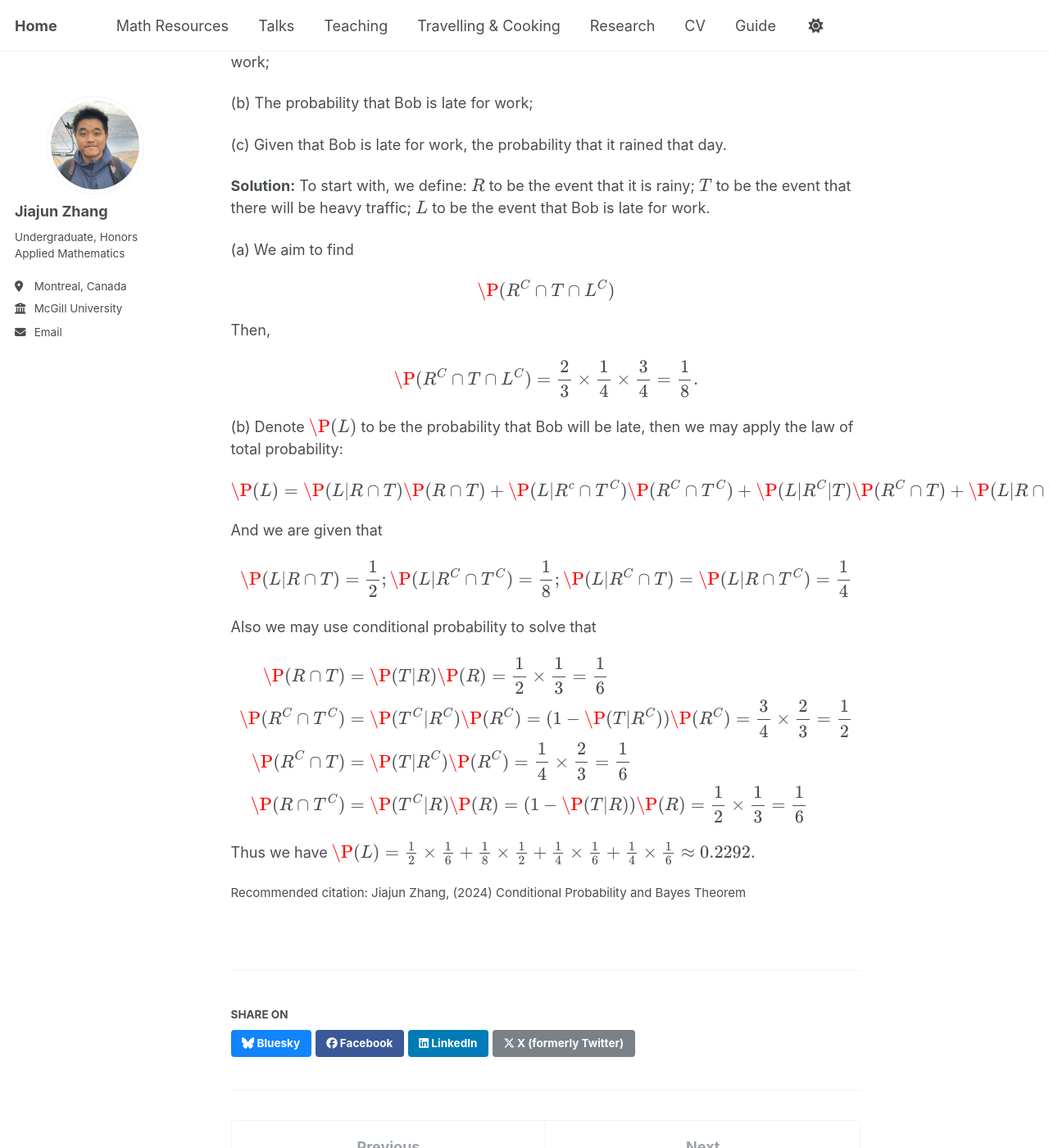
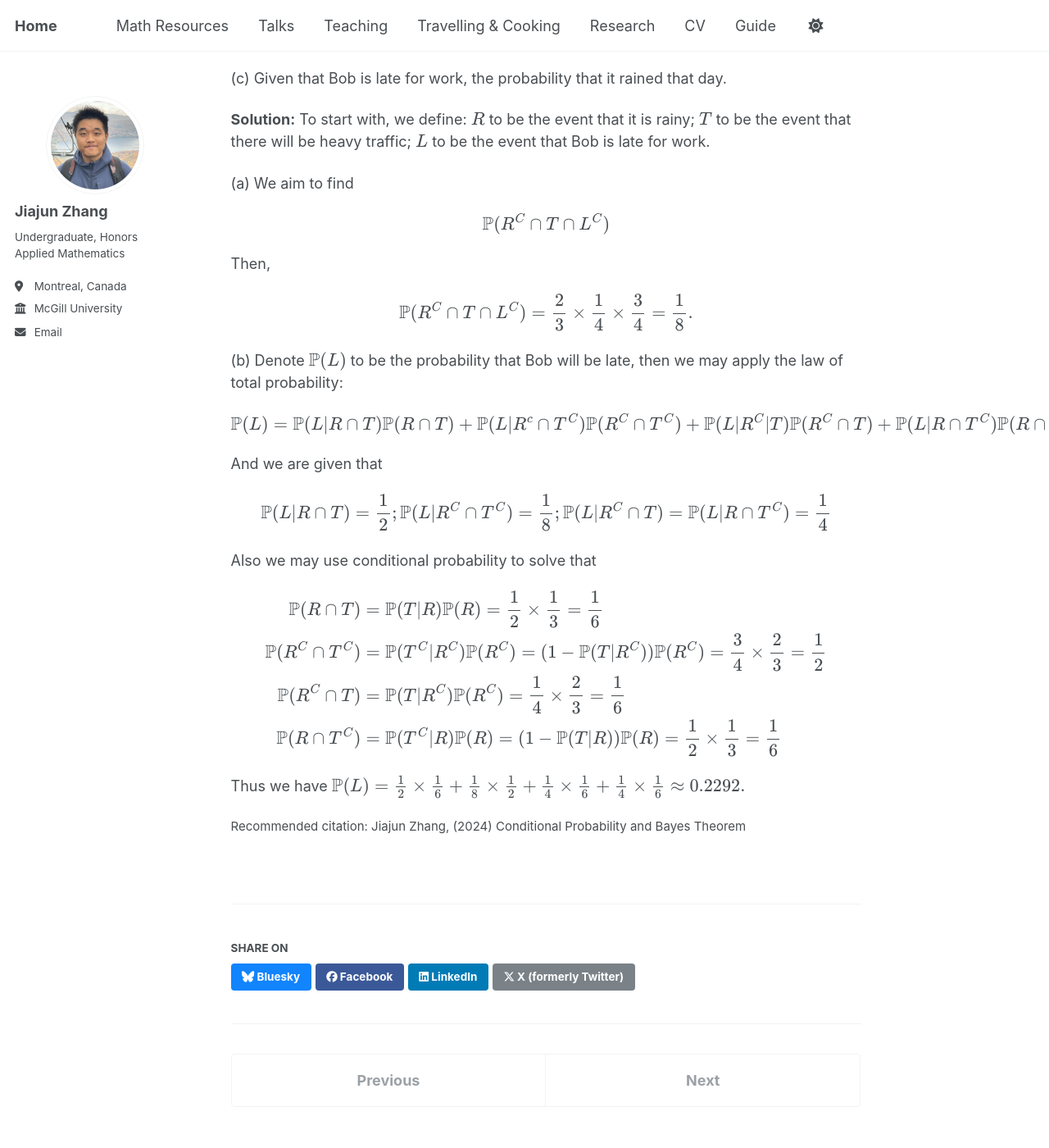
Before and after one commit to JohanssonRein/JohanssonRein.github.io, a Jekyll site: the page built from _publications/2015-10-01-paper-title-number-3.md, in a window 1280 px wide and 1400 px high, scrolled down 3715 px. Shown: the whole window at 82% size. Built offline with Jekyll 4.4.1, drawn with Linux system fonts in a browser that asks for light colours; some of the changed text lies outside the part shown.

Commit message:
Update 2015-10-01-paper-title-number-3.md

```diff
--- a/_publications/2015-10-01-paper-title-number-3.md
+++ b/_publications/2015-10-01-paper-title-number-3.md
@@ -14,44 +14,44 @@ citation: 'Jiajun Zhang, (2024) Conditional Probability and Bayes Theorem'
 # Conditional Probability
 
 **Definition**
-Let $(\Omega,\mathcal{F})$ be the sample space, $A,H \in \Omega$, then we define $\P(A \vert H)$ to be the probability of $A$ given that $H$ occurs, known as the conditional probability of $A$ given $H$.
+Let $(\Omega,\mathcal{F})$ be the sample space, $A,H \in \Omega$, then we define $\mathbb{P}(A \vert H)$ to be the probability of $A$ given that $H$ occurs, known as the conditional probability of $A$ given $H$.
 
 
 **Example:** We may think of rolling a fair dice: If no condition is given, then the probability that number $3$ will face up is just $\displaystyle{\frac{1}{6}}$, but what if we given the condition that the number face up is odd? Then based on this assumption, the probability that number $3$ will face up is $\displaystyle{\frac{1}{3}}$.\\
 
-But how do we actually compute $\P(A \vert H)$? Think about this: By the construction of conditional probability, $\P(A \vert H)$ should somehow proportional to $\P(A \cap H)$, because $\P(A \vert H)$ is an event in $\P(A \cap H)$. We denote by $\P(A \vert H) = k \P(A \cap H)$ for some $k$, now consider $\P(H \vert H) = k \P(H \cap H)$, we conclude that $1 = k \P(H)$, so we have $k = \displaystyle{\frac{1}{\P(H)}}$.\\
+But how do we actually compute $\mathbb{P}(A \vert H)$? Think about this: By the construction of conditional probability, $\mathbb{P}(A \vert H)$ should somehow proportional to $\mathbb{P}(A \cap H)$, because $\mathbb{P}(A \vert H)$ is an event in $\mathbb{P}(A \cap H)$. We denote by $\mathbb{P}(A \vert H) = k \mathbb{P}(A \cap H)$ for some $k$, now consider $\mathbb{P}(H \vert H) = k \mathbb{P}(H \cap H)$, we conclude that $1 = k \mathbb{P}(H)$, so we have $k = \displaystyle{\frac{1}{\mathbb{P}(H)}}$.\\
 
 **Theorem
 Let $(\Omega,\mathcal{F})$ be the sample space, $A,H \in \Omega$, then the conditional probability of $A$ given $H$ is given by
 
 $$
-\P(A \vert H) = \frac{\P(A \cap H)}{\P(H)}
+\mathbb{P}(A \vert H) = \frac{\mathbb{P}(A \cap H)}{\mathbb{P}(H)}
 $$
 
 
-If $\P(A \vert H) = \P(A)$, by theorem 8 we can further conclude $\P(A \cap H) = \P(A) \P(H)$.\\
+If $\mathbb{P}(A \vert H) = \mathbb{P}(A)$, by theorem 8 we can further conclude $\mathbb{P}(A \cap H) = \mathbb{P}(A) \mathbb{P}(H)$.\\
 
 Conditional probability is also a probability measure, it satisfies all the axioms of a probability measure.\\
 
 **Corollary
 Let $B$, $\{ H_n \}_{n=1}^{+\infty}$ be events, then\\
 
-1. $\P(B | B) = 1$;\\
+1. $\mathbb{P}(B | B) = 1$;\\
 
-2. $\P(H | B) = 1 - \P(H^C | B)$;\\
+2. $\mathbb{P}(H | B) = 1 - \mathbb{P}(H^C | B)$;\\
 
-3. If $H_1,H_2,\cdots$ are disjoint, then $\displaystyle{\P \left( \bigcup_{n=1}^{+\infty} H_n \Bigg\vert B\right) = \sum_{i=1}^n \P(H_n | B) }$.
+3. If $H_1,H_2,\cdots$ are disjoint, then $\displaystyle{\mathbb{P} \left( \bigcup_{n=1}^{+\infty} H_n \Bigg\vert B\right) = \sum_{i=1}^n \mathbb{P}(H_n | B) }$.
 
 
 **Definition
-Let $(\Omega,\mathcal{F})$ be the sample space, $A,H \in \Omega$, then we say $A,H$ are independent, if $\P(A \cap H) = \P(A) \P(H)$, i.e, the occurence of $A$ does not depend on $H$.
+Let $(\Omega,\mathcal{F})$ be the sample space, $A,H \in \Omega$, then we say $A,H$ are independent, if $\mathbb{P}(A \cap H) = \mathbb{P}(A) \mathbb{P}(H)$, i.e, the occurence of $A$ does not depend on $H$.
 
 
 **Corollary
 Let $(\Omega,\mathcal{F})$ be the sample space, and $A_1,A_2,\cdots,A_n \in \Omega$, then
 
 $$
-\P\left( \bigcap_{j=1}^n A_j \right) = \prod_{i=1}^n \P \left( A_i \Bigg\vert \bigcap_{j=1}^{i-1} A_j \right)
+\mathbb{P}\left( \bigcap_{j=1}^n A_j \right) = \mathbb{P}rod_{i=1}^n \mathbb{P} \left( A_i \Bigg\vert \bigcap_{j=1}^{i-1} A_j \right)
 $$
 
 
@@ -59,13 +59,13 @@ $$
 We have
 
 $$
-\P \left( \bigcap_{j=1}^n A_j \right) = \P \left( A_j \bigcap \left( \bigcap_{i=1}^{j-1} A_i \right) \right) = \P \left( \bigcap_{i=1}^{n-1} A_j \right) \P \left( A_j \Bigg\vert \bigcap_{i=1}^{j-1} A_i \right),
+\mathbb{P} \left( \bigcap_{j=1}^n A_j \right) = \mathbb{P} \left( A_j \bigcap \left( \bigcap_{i=1}^{j-1} A_i \right) \right) = \mathbb{P} \left( \bigcap_{i=1}^{n-1} A_j \right) \mathbb{P} \left( A_j \Bigg\vert \bigcap_{i=1}^{j-1} A_i \right),
 $$
 
-and we may perform the same step on $ \P \left( \bigcap_{i=1}^{n-1} A_j \right)$, and we will eventually reach
+and we may perform the same step on $ \mathbb{P} \left( \bigcap_{i=1}^{n-1} A_j \right)$, and we will eventually reach
 
 $$
-\P\left( \bigcap_{j=1}^n A_j \right) = \prod_{i=1}^n \P \left( A_i \Bigg\vert \bigcap_{j=1}^{i-1} A_j \right)
+\mathbb{P}\left( \bigcap_{j=1}^n A_j \right) = \mathbb{P}rod_{i=1}^n \mathbb{P} \left( A_i \Bigg\vert \bigcap_{j=1}^{i-1} A_j \right)
 $$
 
 **QED.
@@ -77,10 +77,10 @@ A sequence  $\{ H_n \}$ of events in $\mathcal{F}$ is called a partition of $\Om
 
 **Theorem
 (Law of Total Probability)
-Let $\{H_n \}$ be a partition of $\Omega$, $\P(H_i) \geq 0$, then $\forall B \in \mathcal{F}$, we have
+Let $\{H_n \}$ be a partition of $\Omega$, $\mathbb{P}(H_i) \geq 0$, then $\forall B \in \mathcal{F}$, we have
 
 $$
-\P(B) = \sum_{n=1}^{\infty} \P(B \vert H_n) \P(H_n)
+\mathbb{P}(B) = \sum_{n=1}^{\infty} \mathbb{P}(B \vert H_n) \mathbb{P}(H_n)
 $$
 
 
@@ -89,19 +89,19 @@ We know that $B = B \cap \Omega = B \cap \bigcup_{n=1}^{\infty} H_n = \bigcup_{n
 
 $$
 \begin{align*}
-\P(B) &= \P \left( \bigcup_{n=1}^{\infty} B \cap H_n \right)\\
-& = \sum_{n=1}^{\infty} \P(B \cap H_n), \text{since $B\cap H_n$'s are disjoint} \\
-& = \sum_{n=1}^{\infty} \P(B \vert H_n) \P(H_n)
+\mathbb{P}(B) &= \mathbb{P} \left( \bigcup_{n=1}^{\infty} B \cap H_n \right)\\
+& = \sum_{n=1}^{\infty} \mathbb{P}(B \cap H_n), \text{since $B\cap H_n$'s are disjoint} \\
+& = \sum_{n=1}^{\infty} \mathbb{P}(B \vert H_n) \mathbb{P}(H_n)
 \end{align*}
 $$
 
 **QED.
 
 **Theorem
-(Bayes Theorem) Let $\{ H_n \}$ be a partition of $\Omega$, $\P(H_n) > 0$. Suppose $B \in \mathcal{F}$ with $P(B) > 0$, then
+(Bayes Theorem) Let $\{ H_n \}$ be a partition of $\Omega$, $\mathbb{P}(H_n) > 0$. Suppose $B \in \mathcal{F}$ with $P(B) > 0$, then
 
 $$
-\P(H_k \vert B) = \frac{\displaystyle{\P(H_k)P(B \vert H_k)}}{\displaystyle{\sum_{i=1}^{\infty} P(H_i) \P(B \vert H_i)}}
+\mathbb{P}(H_k \vert B) = \frac{\displaystyle{\mathbb{P}(H_k)P(B \vert H_k)}}{\displaystyle{\sum_{i=1}^{\infty} P(H_i) \mathbb{P}(B \vert H_i)}}
 $$
 
 
@@ -109,8 +109,8 @@ $$
 We know that
 $$
 \begin{align*}
-\P(H_k \vert B) &= \frac{\P(H_k \cap B)}{\P(B)}\\
-&= \frac{\P(B \vert H_k ) \P(H_k)}{\P(B)},
+\mathbb{P}(H_k \vert B) &= \frac{\mathbb{P}(H_k \cap B)}{\mathbb{P}(B)}\\
+&= \frac{\mathbb{P}(B \vert H_k ) \mathbb{P}(H_k)}{\mathbb{P}(B)},
 \end{align*}
 $$
 
@@ -127,17 +127,17 @@ $\bullet$ The probability that the test result is negative (suggests that the pe
 Now a random person gets tested for the disease and the result is positive. What is the probability that the person has the disease?
 
 
-**Solution:** Let $A$ to be the event that the person has the disease and we know that $\P(A) = 0.0001$ and $\P(A^C) = 0.9999$ (The person does not have the disease); Let $H$ to be the event that the test is positive, ($H^C)$ to be the event that the test is negative). Based on what the problem is given, we know that
+**Solution:** Let $A$ to be the event that the person has the disease and we know that $\mathbb{P}(A) = 0.0001$ and $\mathbb{P}(A^C) = 0.9999$ (The person does not have the disease); Let $H$ to be the event that the test is positive, ($H^C)$ to be the event that the test is negative). Based on what the problem is given, we know that
 
 $$
-\P( H \vert A^C) = 0.02 ; \P(H^C \vert A) = 0.01
+\mathbb{P}( H \vert A^C) = 0.02 ; \mathbb{P}(H^C \vert A) = 0.01
 $$
 
-and we aim to find $\P( A \vert H)$, thus using Bayes theorem, we have
+and we aim to find $\mathbb{P}( A \vert H)$, thus using Bayes theorem, we have
 
 $$
 \begin{align*}
-\P(A \vert H) =& \frac{\P(H \vert A) \P(A)}{\P(H \vert A) \P(A) + \P(H \vert A^C) \P(A^C)}\\
+\mathbb{P}(A \vert H) =& \frac{\mathbb{P}(H \vert A) \mathbb{P}(A)}{\mathbb{P}(H \vert A) \mathbb{P}(A) + \mathbb{P}(H \vert A^C) \mathbb{P}(A^C)}\\
 & = \frac{(1-0.01) \times 0.0001}{(1-0.01) \times 0.0001 + 0.02 \times (1-0.0001)} \\
 & = 0.0049.
 \end{align*}
@@ -159,39 +159,39 @@ To start with, we define: $R$ to be the event that it is rainy; $T$ to be the ev
 (a) We aim to find
 
 $$
-\P(R^C \cap T \cap L^C)
+\mathbb{P}(R^C \cap T \cap L^C)
 $$
 
 Then,
 
 $$
-\P(R^C \cap T \cap L^C) = \frac{2}{3} \times \frac{1}{4} \times \frac{3}{4} = \frac{1}{8}.
+\mathbb{P}(R^C \cap T \cap L^C) = \frac{2}{3} \times \frac{1}{4} \times \frac{3}{4} = \frac{1}{8}.
 $$
 
-(b) Denote $\P(L)$ to be the probability that Bob will be late, then we may apply the law of total probability:
+(b) Denote $\mathbb{P}(L)$ to be the probability that Bob will be late, then we may apply the law of total probability:
 
 $$
-\P(L) = \P(L \vert R \cap T) \P(R \cap T) + \P(L \vert R^c \cap T^C) \P(R^C \cap T^C) + \P(L \vert R^C \vert T) \P(R^C \cap T) + \P(L \vert R \cap T^C) \P(R \cap T^C)
+\mathbb{P}(L) = \mathbb{P}(L \vert R \cap T) \mathbb{P}(R \cap T) + \mathbb{P}(L \vert R^c \cap T^C) \mathbb{P}(R^C \cap T^C) + \mathbb{P}(L \vert R^C \vert T) \mathbb{P}(R^C \cap T) + \mathbb{P}(L \vert R \cap T^C) \mathbb{P}(R \cap T^C)
 $$
 
 And we are given that
 
 $$
-\P(L \vert R \cap T) = \frac{1}{2} ; \P(L \vert R^C \cap T^C ) = \frac{1}{8} ; \P(L \vert R^C \cap T) = \P(L \vert R \cap T^C) = \frac{1}{4}
+\mathbb{P}(L \vert R \cap T) = \frac{1}{2} ; \mathbb{P}(L \vert R^C \cap T^C ) = \frac{1}{8} ; \mathbb{P}(L \vert R^C \cap T) = \mathbb{P}(L \vert R \cap T^C) = \frac{1}{4}
 $$
 
 Also we may use conditional probability to solve that
 
 $$
 \begin{align*}
-\P(R \cap T) &= \P(T \vert R) \P(R) = \frac{1}{2} \times \frac{1}{3} = \frac{1}{6} \\
-\P(R^C \cap T^C) &= \P(T^C \vert R^C) \P(R^C)= (1-\P(T \vert R^C))\P(R^C) = \frac{3}{4} \times \frac{2}{3} = \frac{1}{2}\\
-\P(R^C \cap T) &= \P(T \vert R^C) \P(R^C) = \frac{1}{4} \times \frac{2}{3} = \frac{1}{6}\\
-\P(R \cap T^C) &= \P(T^C \vert R) \P(R) = (1 - \P(T \vert R))\P(R) = \frac{1}{2} \times \frac{1}{3} = \frac{1}{6}
+\mathbb{P}(R \cap T) &= \mathbb{P}(T \vert R) \mathbb{P}(R) = \frac{1}{2} \times \frac{1}{3} = \frac{1}{6} \\
+\mathbb{P}(R^C \cap T^C) &= \mathbb{P}(T^C \vert R^C) \mathbb{P}(R^C)= (1-\mathbb{P}(T \vert R^C))\mathbb{P}(R^C) = \frac{3}{4} \times \frac{2}{3} = \frac{1}{2}\\
+\mathbb{P}(R^C \cap T) &= \mathbb{P}(T \vert R^C) \mathbb{P}(R^C) = \frac{1}{4} \times \frac{2}{3} = \frac{1}{6}\\
+\mathbb{P}(R \cap T^C) &= \mathbb{P}(T^C \vert R) \mathbb{P}(R) = (1 - \mathbb{P}(T \vert R))\mathbb{P}(R) = \frac{1}{2} \times \frac{1}{3} = \frac{1}{6}
 \end{align*}
 $$
 
 Thus we have
 $$
-\P(L) = \frac{1}{2} \times \frac{1}{6} + \frac{1}{8} \times \frac{1}{2} + \frac{1}{4} \times \frac{1}{6} + \frac{1}{4} \times \frac{1}{6} \approx 0.2292.
+\mathbb{P}(L) = \frac{1}{2} \times \frac{1}{6} + \frac{1}{8} \times \frac{1}{2} + \frac{1}{4} \times \frac{1}{6} + \frac{1}{4} \times \frac{1}{6} \approx 0.2292.
 $$
```
